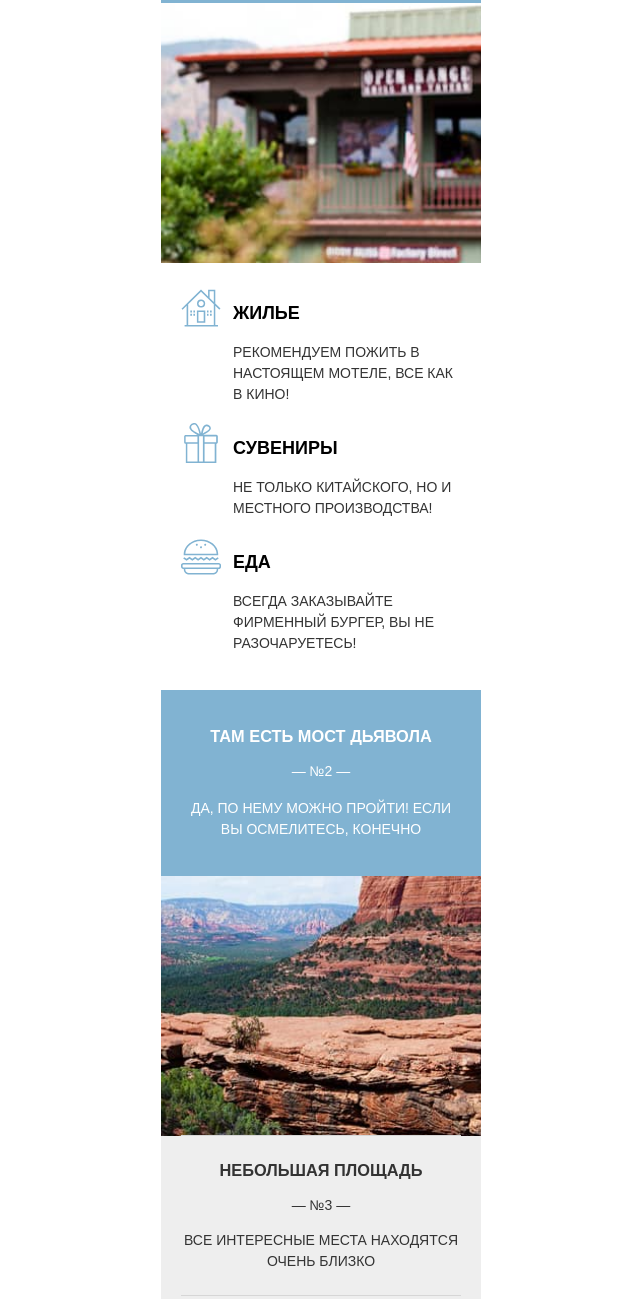
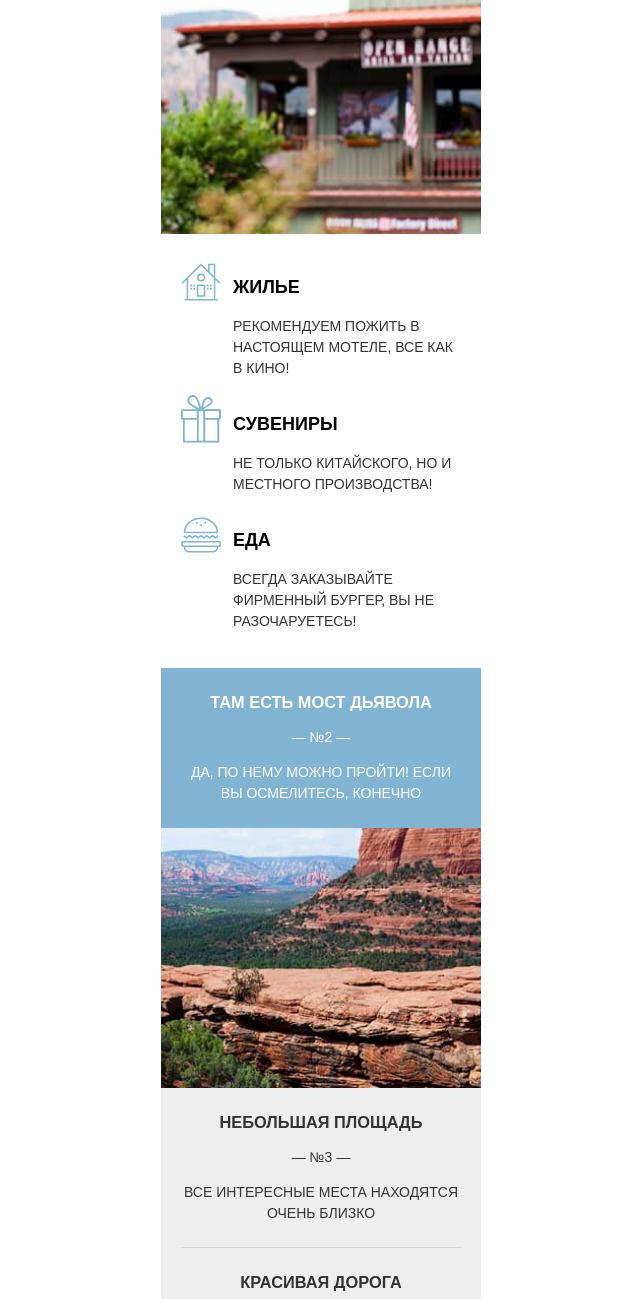
Before and after one commit to yyakimov/dodo-html-school, a website: page index.html in a window 1280 px wide. Shown: the part 950-2249 px from the top of the page, without its empty margins (319-959 px from the left). Drawn offline with Linux system fonts and the light colour scheme.

Commit message:
Lesson 5
Fix review issues

```diff
--- a/index.html
+++ b/index.html
@@ -85,7 +85,7 @@
     <main class="main">
       <h1>Главная страница</h1>
       <div class="banner">
-        <svg class="banner__text" width="282" height="214" fill="none" viewBox="0 0 282 214"
+        <svg class="banner__text banner__text--main" width="282" height="214" fill="none" viewBox="0 0 282 214"
           xmlns="http://www.w3.org/2000/svg">
           <title>Welcome to the gorgeous Sedona. Because the Grand Canyon sucks!</title>
           <path
@@ -103,25 +103,29 @@
         </svg>
       </div>
       <section class="reasons">
-        <h2 class="reasons__header title-s">
+        <div class="reasons__header">
+          <h2 class="reasons__title title-s">
             Седона — небольшой городок в аризоне, заслуживающий большего!
           </h2>
           <p class="reasons__text">
             Рассмотрим 5 причин, по которым Седона круче, чем гранд каньон!
           </p>
+        </div>
         <ol class="reasons-list">
-          <li class="reasons-list__item">
-            <article class="city-reason">
-              <h3 class="city-reason__header title-s">Настоящий городок</h3>
-              <p class="city-reason__bullet">— №1 —</p>
-              <p class="city-reason__text">
+          <li class="reasons-list__item reasons-list__item--full">
+            <article class="reason">
+              <div class="reason__content">
+                <h3 class="reason__title title-s">Настоящий городок</h3>
+                <p class="reason__text">— №1 —</p>
+                <p class="reason__text">
                   Седона не аттракцион для туристов, там течет своя жизнь
                 </p>
-              <div class="city-reason__banner"></div>
-              <ul class="city-reasons">
-                <li class="city-reason-item">
-                  <div class="city-reason-item__bullet-wrapper">
-                    <svg class="city-reason-item__bullet" viewBox="0 0 40 38" xmlns="http://www.w3.org/2000/svg">
+              </div>
+              <div class="reason__banner reason__banner--city"></div>
+              <ul class="sub-reason">
+                <li class="sub-reason-item">
+                  <div class="sub-reason-item__bulletwrapper">
+                    <svg class="sub-reason-item__bullet" viewBox="0 0 40 38" xmlns="http://www.w3.org/2000/svg">
                       <path fill-rule="evenodd" clip-rule="evenodd"
                         d="M15.9 33.8h8.4V21.6h-8.4v12.2Zm6.8-1.5h-5.3v-9.2h5.3v9.2ZM20 18.4a4 4 0 0 1-4-4 4 4 0 0 1 4-3.9 4 4 0 0 1 4.2 4 4 4 0 0 1-4.1 3.9Zm2.7-4c0-1.4-1.2-2.5-2.6-2.5a2.6 2.6 0 0 0-2.6 2.5c0 1.4 1.2 2.6 2.6 2.6 1.4 0 2.6-1.2 2.6-2.6Z" />
                       <path
@@ -130,39 +134,39 @@
                         d="m38.4 20.6 1.1-1-5.2-5V.7h-7.2v6.7L20 .5.5 19.7l1.1 1 4-3.9V36h-2v1.5H37V36h-2.7V16.7l4.1 4ZM28.6 2.3h4.2V13l-4.2-4V2.3ZM32.8 36H7.2V15.2L20 2.7l12.8 12.5v20.7Z" />
                     </svg>
                   </div>
-                  <div class="city-reason-item-description">
-                    <h4 class="city-reason-item-description__header title-s">Жилье</h4>
-                    <p class="city-reason-item-description__text">
+                  <div class="sub-reason-item-description">
+                    <h4 class="sub-reason-item-description__title title-s">Жилье</h4>
+                    <p class="sub-reason-item-description__text">
                       Рекомендуем пожить в настоящем мотеле, все как в кино!
                     </p>
                   </div>
                 </li>
-                <li class="city-reason-item">
-                  <div class="city-reason-item__bullet-wrapper">
-                    <svg class="city-reason-item__bullet" viewBox="0 0 32 38" xmlns="http://www.w3.org/2000/svg">
+                <li class="sub-reason-item">
+                  <div class="sub-reason-item__bulletwrapper">
+                    <svg class="sub-reason-item__bullet" viewBox="0 0 32 38" xmlns="http://www.w3.org/2000/svg">
                       <path
                         d="M30.6 11.2H18.1c6.9-3.4 7.5-5.6 7.2-6.8-.6-2-2.8-3.5-5-2.7-2.8 1-3.5 5.2-4.3 8.2-1-3-1.9-6.9-4-8.9a3.7 3.7 0 0 0-3-1c-2 .2-4.9 2.7-3.7 5.5 1.2 2.7 4.9 4.4 7.3 5.8H1.4c-.8 0-1.4.6-1.4 1.4v5.6c0 .9.7 1.5 1.4 1.5h.2V38h29V19.8c.8 0 1.4-.7 1.4-1.5v-5.6c0-.8-.7-1.5-1.4-1.5ZM21.2 3c1.1-.1 2.5.7 2.7 1.7.2 1.3-1.7 2.6-2.6 3.2-1.2.8-2.5 1.3-3.6 2 .4-1.9 1.2-6.5 3.5-6.9ZM9.8 8C8.6 7.2 6.5 5.7 6.6 4 6.6 2.2 9.4.7 11 2c1.9 1.8 2.8 5.7 3.5 8.4C13 9.6 11.4 9 9.8 7.9Zm3 28.6H3V19.8h9.7v16.7Zm0-18.3H1.4v-5.5h11.2v5.5Zm5 18.3h-3.6V12.7h3.6v23.8Zm11.2 0h-9.6V19.8H29v16.7H29Zm1.5-18.3H19.4v-5.5h11v5.5Z" />
                     </svg>
                   </div>
-                  <div class="city-reason-item-description">
-                    <h4 class="city-reason-item-description__header title-s">Сувениры</h4>
-                    <p class="city-reason-item-description__text">
+                  <div class="sub-reason-item-description">
+                    <h4 class="sub-reason-item-description__title title-s">Сувениры</h4>
+                    <p class="sub-reason-item-description__text">
                       Не только китайского, но и местного производства!
                     </p>
                   </div>
                 </li>
-                <li class="city-reason-item">
-                  <div class="city-reason-item__bullet-wrapper">
-                    <svg class="city-reason-item__bullet" viewBox="0 0 40 36" xmlns="http://www.w3.org/2000/svg">
+                <li class="sub-reason-item">
+                  <div class="sub-reason-item__bulletwrapper">
+                    <svg class="sub-reason-item__bullet" viewBox="0 0 40 36" xmlns="http://www.w3.org/2000/svg">
                       <path
                         d="M37.7 23.9H2.3C1 23.9 0 24.9 0 26v1.8c0 1.2 1 2.1 2.3 2.1h.5v.5c0 2.8 2.3 5 5.2 5h24c3 0 5.2-2.2 5.2-5V30h.5c1.3 0 2.3-1 2.3-2.1V26c0-1.1-1-2.1-2.3-2.1Zm-2 6.5c0 2-1.6 3.5-3.6 3.5H7.9c-2 0-3.6-1.5-3.6-3.5V30h31.4v.5Zm2.7-2.6c0 .3-.3.6-.7.6H2.3a.7.7 0 0 1-.7-.6V26c0-.3.3-.6.7-.6h35.5c.4 0 .7.3.7.6v1.8ZM8.5 19.7l2.8 2 3-2 2.8 2 2.9-2 2.8 2 3-2 2.8 2 2.9-2 2.9 2 3.3-2.3-.9-1.2-2.4 1.6-2.9-2-2.9 2-2.9-2-2.9 2-2.8-2-2.9 2-2.9-2-2.9 2-2.8-2-2.9 2-2.4-1.6-1 1.2 3.4 2.4 2.9-2ZM37.2 16.3v-1.5C37 6.8 29.2.6 20 .6 10.7.6 3.1 6.9 2.7 14.8v1.5h34.5ZM20 2.1c8.4 0 15.3 5.6 15.6 12.7H4.3C4.7 7.8 11.6 2 20 2Z" />
                       <path
                         d="M20 9.2c.6 0 1-.5 1-1 0-.6-.4-1-1-1a1 1 0 0 0-1 1c0 .5.4 1 1 1ZM15.8 6.7c.6 0 1-.5 1-1 0-.6-.4-1-1-1a1 1 0 0 0-1 1c0 .5.4 1 1 1ZM24.2 6.7c.6 0 1-.5 1-1 0-.6-.4-1-1-1a1 1 0 0 0-1 1c0 .5.4 1 1 1Z" />
                     </svg>
                   </div>
-                  <div class="city-reason-item-description">
-                    <h4 class="city-reason-item-description__header title-s">Еда</h4>
-                    <p class="city-reason-item-description__text">
+                  <div class="sub-reason-item-description">
+                    <h4 class="sub-reason-item-description__title title-s">Еда</h4>
+                    <p class="sub-reason-item-description__text">
                       Всегда заказывайте фирменный бургер, вы не разочаруетесь!
                     </p>
                   </div>
@@ -170,41 +174,49 @@
               </ul>
             </article>
           </li>
-          <li class="reasons-item">
-            <article class="bridge-reason">
-              <h3 class="bridge-reason__header">Там есть Мост дьявола</h3>
-              <p class="bridge-reason__bullet">— №2 —</p>
-              <p class="bridge-reason__text">
+          <li class="reasons-list__item reasons-list__item--full">
+            <article class="reason">
+              <div class="reason__content">
+                <h3 class="reason__title">Там есть Мост дьявола</h3>
+                <p class="reason__text">— №2 —</p>
+                <p class="reason__text">
                   Да, по нему можно пройти! Если вы осмелитесь, конечно
                 </p>
-              <div class="bridge-banner"></div>
+              </div>
+              <div class="reason__banner reason__banner--bridge"></div>
             </article>
           </li>
-          <li class="reasons-item">
+          <li class="reasons-list__item reasons-list__item--short">
             <article class="reason">
-              <h3 class="reason__header">Небольшая площадь</h3>
-              <p class="reason__bullet">— №3 —</p>
+              <div class="reason__content">
+                <h3 class="reason__title">Небольшая площадь</h3>
+                <p class="reason__text">— №3 —</p>
                 <p class="reason__text">
                   Все интересные места находятся очень близко
                 </p>
+              </div>
             </article>
           </li>
-          <li class="reasons-item">
+          <li class="reasons-list__item reasons-list__item--short">
             <article class="reason">
-              <h3 class="reason__header">Красивая дорога</h3>
-              <p class="reason__bullet">— №4 —</p>
+              <div class="reason__content">
+                <h3 class="reason__title">Красивая дорога</h3>
+                <p class="reason__text">— №4 —</p>
                 <p class="reason__text">
                   Ехать в седону из лас-вегаса совсем не скучно!
                 </p>
+              </div>
             </article>
           </li>
-          <li class="reasons-item">
+          <li class="reasons-list__item reasons-list__item--short">
             <article class="reason">
-              <h3 class="reason__header">Мало туристов</h3>
-              <p class="reason__bullet">— №5 —</p>
+              <div class="reason__content">
+                <h3 class="reason__title">Мало туристов</h3>
+                <p class="reason__text">— №5 —</p>
                 <p class="reason__text">
                   Большинство едет в гранд каньон и толпится там
                 </p>
+              </div>
             </article>
           </li>
         </ol>
--- a/styles/blocks/bridge-banner.css
+++ /dev/null
@@ -1,8 +0,0 @@
-.bridge-banner {
-    width: 320px;
-    height: 260px;
-    background-color: #82675c;
-    background-image: url('/img/photo-bridge@1x.jpg');
-    background-size: cover;
-    background-position: center;
-}
--- a/styles/blocks/bridge-reason.css
+++ /dev/null
@@ -1,16 +0,0 @@
-.bridge-reason {
-    color: #FFF;
-    background-color: #81B3D2;
-}
-
-.bridge-reason__header {
-    padding: 36px 20px 14px 20px;
-}
-
-.bridge-reason__bullet {
-    padding: 0 20px 16px 20px;
-}
-
-.bridge-reason__text {
-    padding: 0 20px 36px 20px;
-}
--- a/styles/blocks/city-reason-item-description.css
+++ /dev/null
@@ -1,14 +0,0 @@
-.city-reason-item-description {
-    display: flex;
-    flex-direction: column;
-    padding: 12px 0 0 12px;
-}
-
-.city-reason-item-description__header {
-    color: #000;
-    margin-bottom: 16px;
-}
-
-.city-reason-item-description__text {
-    color: #333;
-}
--- a/styles/blocks/city-reason-item.css
+++ /dev/null
@@ -1,37 +0,0 @@
-.city-reason-item {
-    text-align: left;
-    display: flex;
-    align-items: flex-start;
-
-    padding: 9px 20px;
-
-    background-color: #FFF;
-}
-
-.city-reason-item:first-child {
-    padding-top: 25px;
-}
-
-.city-reason-item:last-child {
-    padding-bottom: 36px;
-}
-
-.city-reason-item__bullet-wrapper {
-    fill: #81B3D2;
-    height: 40px;
-    width: 40px;
-    display: flex;
-    justify-content: center;
-    align-items: center;
-    flex-shrink: 0;
-}
-
-.city-reason-item__bullet {
-    fill: #81B3D2;
-    height: 40px;
-    width: 40px;
-    display: flex;
-    justify-content: center;
-    align-items: center;
-    flex-shrink: 0;
-}
--- a/styles/blocks/city-reason.css
+++ /dev/null
@@ -1,25 +0,0 @@
-.city-reason {
-    background-color: #81B3D2;
-    color: #FFF;
-}
-
-.city-reason__header {
-    padding: 57px 20px 12px 20px;
-}
-
-.city-reason__bullet {
-    padding: 0 20px 16px 20px;
-}
-
-.city-reason__text {
-    padding: 0 20px 36px 20px;
-}
-
-.city-reason__banner {
-    width: 320px;
-    height: 260px;
-    background-color: #a89a90;
-    background-image: url('/img/photo-city@1x.jpg');
-    background-size: cover;
-    background-position: center;
-}
--- a/styles/blocks/developer.css
+++ b/styles/blocks/developer.css
@@ -1,7 +1,6 @@
-.developer{
+.developer {
     display: flex;
     align-items: center;
-    padding: 40px 20px 20px 20px;
 }
 
 .developer__link {
--- a/styles/blocks/footer.css
+++ b/styles/blocks/footer.css
@@ -2,4 +2,6 @@
     display: flex;
     flex-direction: column;
     align-items: center;
+
+    padding: 38px 20px 23px;
 }
--- a/styles/blocks/hashtag.css
+++ b/styles/blocks/hashtag.css
@@ -1,3 +1,3 @@
 .hashtag {
-    padding: 38px 20px 32px 20px;
+    margin-bottom: 32px;
 }
--- a/styles/blocks/menu.css
+++ b/styles/blocks/menu.css
@@ -6,6 +6,8 @@
     top: 0;
     left: 0;
     width: 100%;
+
+    z-index: 1;
 }
 
 .menu__item {
--- a/styles/blocks/reason.css
+++ b/styles/blocks/reason.css
@@ -1,11 +1,28 @@
-.reason {
+.reason__content {
     padding: 24px 20px;
 }
 
-.reason__header {
-    padding-bottom: 14px;
+.reason__title {
+    margin-bottom: 14px;
 }
 
-.reason__text {
-    padding-top: 14px;
+.reason__text:not(:last-child) {
+    margin-bottom: 14px;
 }
+
+.reason__banner {
+    width: 320px;
+    height: 260px;
+    background-size: cover;
+    background-position: center;
+}
+
+.reason__banner--bridge {
+    background-color: #82675c;
+    background-image: url('/img/photo-bridge@1x.jpg');
+}
+
+.reason__banner--city {
+    background-color: #a89a90;
+    background-image: url('/img/photo-city@1x.jpg');
+}
--- a/styles/blocks/reasons-item.css
+++ /dev/null
@@ -1,14 +0,0 @@
-.reasons-item {
-    background-color: #EEE;
-    position: relative;
-}
-
-.reasons-item:not(:last-child)::after {
-    content: "";
-    position: absolute;
-    height: 1px;
-    left: 20px;
-    right: 20px;
-    bottom: 0;
-    background-color: #D6D6D6;
-}
--- /dev/null
+++ b/styles/blocks/reasons-list.css
@@ -0,0 +1,22 @@
+.reasons-list__item {
+    position: relative;
+}
+
+.reasons-list__item--full .reason__content {
+    background-color: #81B3D2;
+    color: #FFF;
+}
+
+.reasons-list__item--short .reason__content {
+    background-color: #EEE;
+}
+
+.reasons-list__item--short:not(:last-child)::after {
+    content: "";
+    position: absolute;
+    height: 1px;
+    left: 20px;
+    right: 20px;
+    bottom: 0;
+    background-color: #D6D6D6;
+}
--- a/styles/blocks/reasons.css
+++ b/styles/blocks/reasons.css
@@ -1,14 +1,11 @@
-.reasons {
-    padding-top: 32px;
+.reasons__header {
+    padding: 32px 20px 30px;
 }
 
-.reasons__header {
-    padding: 0 20px;
+.reasons__title {
     margin-bottom: 28px;
 }
 
 .reasons__text {
-    padding: 0 20px;
-    padding-bottom: 14px;
     line-height: 26px;
 }
--- a/styles/blocks/social-list.css
+++ b/styles/blocks/social-list.css
@@ -1,3 +1,4 @@
 .social-list {
     display: flex;
+    margin-bottom: 40px;
 }
--- /dev/null
+++ b/styles/blocks/sub-reason.css
@@ -0,0 +1,40 @@
+.sub-reason {
+    padding: 28px 20px 36px;
+}
+
+.sub-reason-item {
+    display: flex;
+}
+
+.sub-reason-item-description {
+    padding-top: 12px;
+    text-align: left;
+}
+
+.sub-reason-item-description__title {
+    color: #000;
+    margin-bottom: 16px;
+}
+
+.sub-reason-item-description__text {
+    color: #333;
+}
+
+.sub-reason-item:not(:last-child) {
+    margin-bottom: 20px;
+}
+
+.sub-reason-item__bulletwrapper {
+    height: 40px;
+    width: 40px;
+    display: flex;
+    justify-content: center;
+    align-items: center;
+    flex-shrink: 0;
+
+    margin-right: 12px;
+}
+
+.sub-reason-item__bullet {
+    fill: #81B3D2;
+}
```
Also changed, not shown: styles.css (+2 -6 lines), styles/blocks/banner.css (+8 -0 lines). Lines whose indentation alone changed are shown as unchanged.
